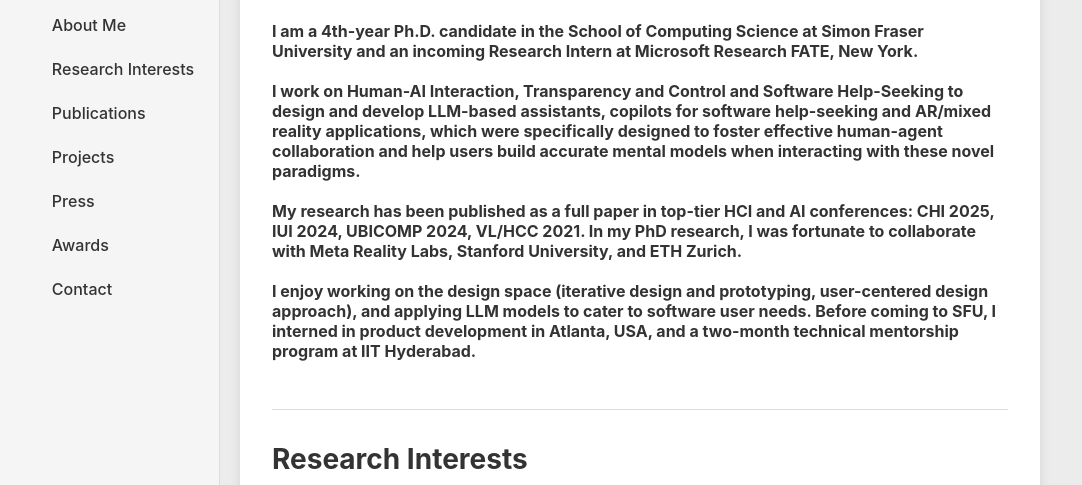
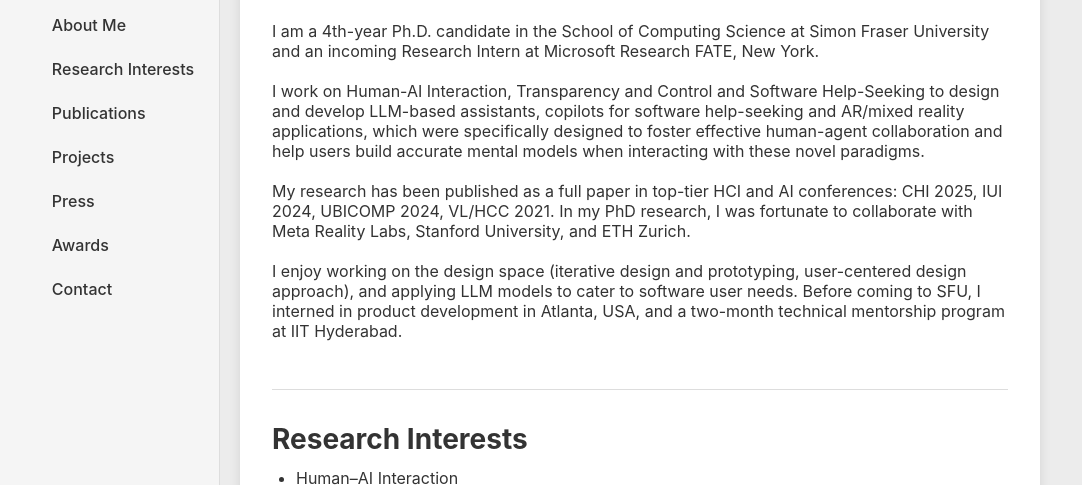
Before and after one commit to anjalikhuranarai/profile, a plain HTML site: page index.html in a window 1280 px wide. Shown: the part 235-720 px from the top of the page, without its empty margins (0-1082 px from the left). Drawn offline with Linux system fonts and the light colour scheme.

Commit message:
Update index.html

```diff
--- a/index.html
+++ b/index.html
@@ -153,7 +153,7 @@
         <p><strong>Upcoming:</strong> Research Intern at Microsoft Research FATE Lab, New York (May – August 2025)</p>
         <p><strong>Collaboration:</strong> Ongoing research collaboration with Meta Reality Labs</p>
       </div>
-      <p><strong>I am a 4th-year Ph.D. candidate in the School of Computing Science at Simon Fraser
+      <p> I am a 4th-year Ph.D. candidate in the School of Computing Science at Simon Fraser
 		University and an incoming Research Intern at Microsoft Research FATE, New York.
 		<br> <br>
 		I work on Human-AI Interaction, Transparency and Control and Software Help-Seeking to design and develop LLM-based assistants, copilots for software help-seeking and AR/mixed reality applications, which were specifically designed to foster effective human-agent collaboration and help
```
